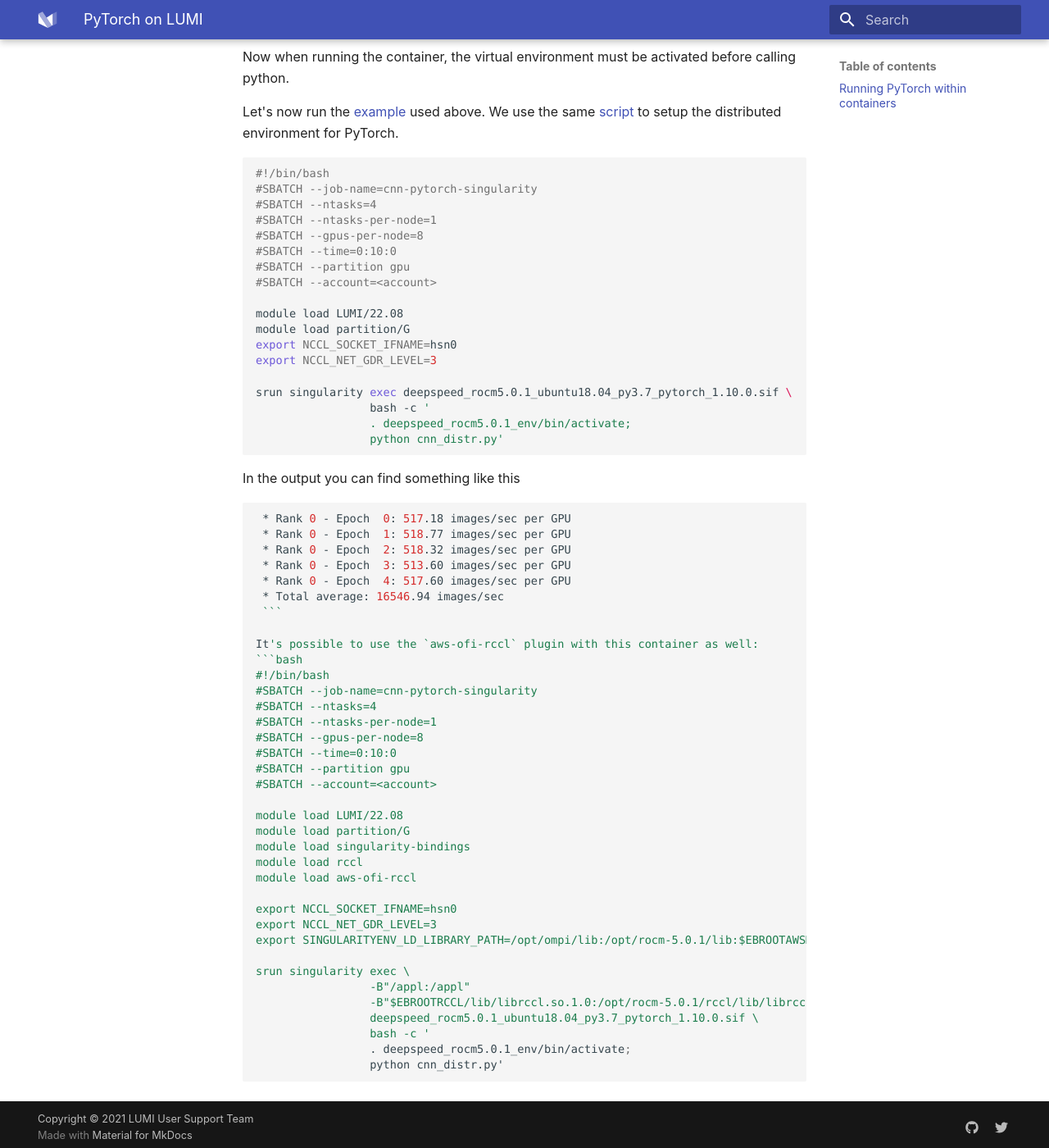
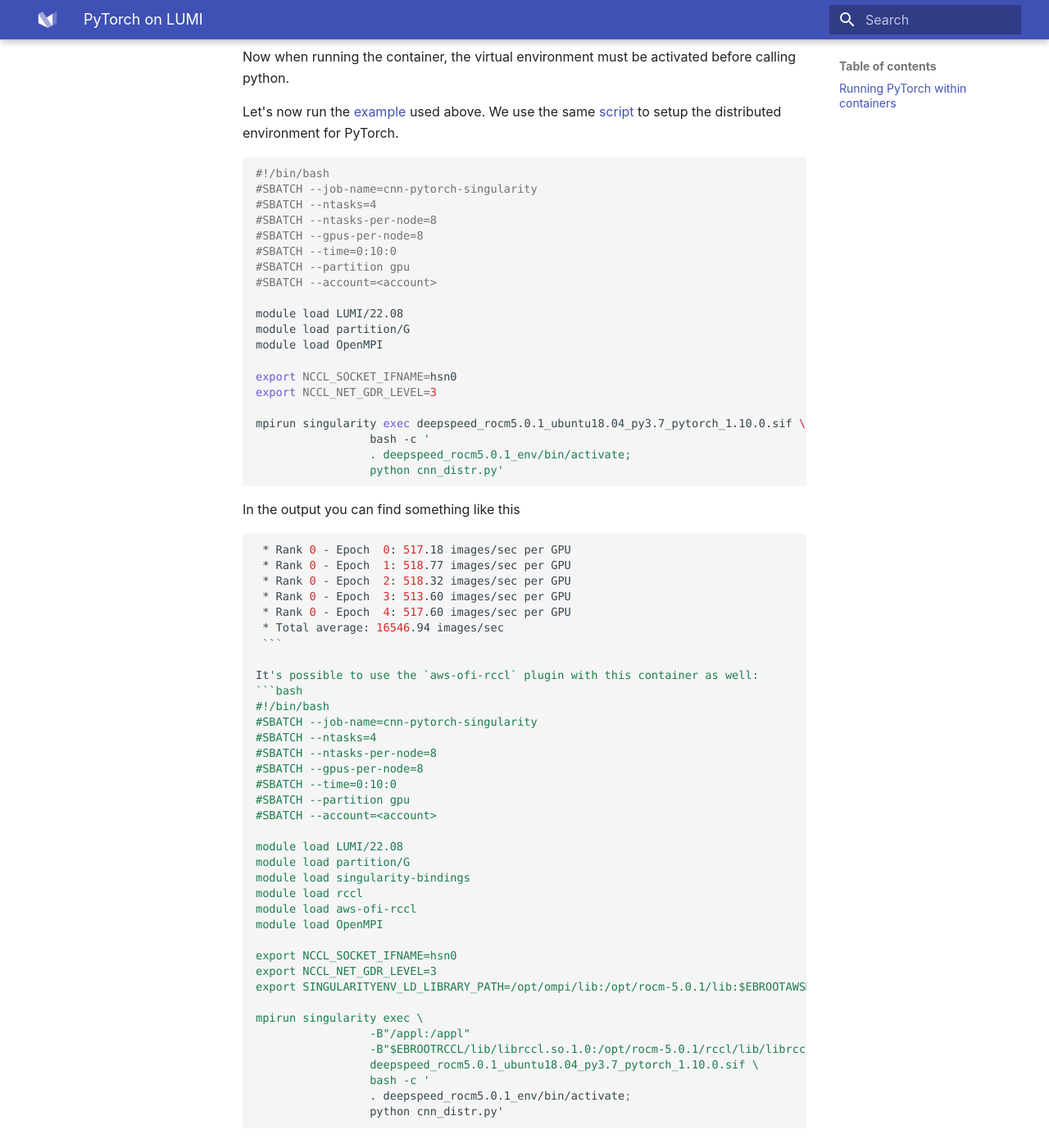
Before and after one commit to Lumi-supercomputer/lumi-userguide, an MkDocs documentation site: the page built from docs/software/packages/pytorch.md, in a window 1280 px wide and 1400 px high, scrolled down 2201 px. Shown: the whole window at 82% size. Built offline with MkDocs 1.6.1 and Material for MkDocs 9.7.7, drawn with Linux system fonts in a browser that asks for light colours; some of the changed text lies outside the part shown.

Commit message:
Update pytorch.md

```diff
--- a/docs/software/packages/pytorch.md
+++ b/docs/software/packages/pytorch.md
@@ -25,7 +25,7 @@
 #!/bin/bash
 #SBATCH --job-name=cnn-pytorch
 #SBATCH --ntasks=4
-#SBATCH --ntasks-per-node=1
+#SBATCH --ntasks-per-node=8
 #SBATCH --gpus-per-node=8
 #SBATCH --time=0:10:0
 #SBATCH --partition gpu
@@ -88,7 +88,7 @@
 #!/bin/bash
 #SBATCH --job-name=cnn-pytorch-singularity
 #SBATCH --ntasks=4
-#SBATCH --ntasks-per-node=1
+#SBATCH --ntasks-per-node=8
 #SBATCH --gpus-per-node=8
 #SBATCH --time=0:10:0
 #SBATCH --partition gpu
@@ -96,10 +96,12 @@
 
 module load LUMI/22.08
 module load partition/G
+module load OpenMPI
+
 export NCCL_SOCKET_IFNAME=hsn0
 export NCCL_NET_GDR_LEVEL=3
 
-srun singularity exec deepspeed_rocm5.0.1_ubuntu18.04_py3.7_pytorch_1.10.0.sif \
+mpirun singularity exec deepspeed_rocm5.0.1_ubuntu18.04_py3.7_pytorch_1.10.0.sif \
                  bash -c '
                  . deepspeed_rocm5.0.1_env/bin/activate;
                  python cnn_distr.py'
@@ -120,7 +122,7 @@
 #!/bin/bash
 #SBATCH --job-name=cnn-pytorch-singularity
 #SBATCH --ntasks=4
-#SBATCH --ntasks-per-node=1
+#SBATCH --ntasks-per-node=8
 #SBATCH --gpus-per-node=8
 #SBATCH --time=0:10:0
 #SBATCH --partition gpu
@@ -131,12 +133,13 @@
 module load singularity-bindings
 module load rccl
 module load aws-ofi-rccl
+module load OpenMPI
 
 export NCCL_SOCKET_IFNAME=hsn0
 export NCCL_NET_GDR_LEVEL=3
 export SINGULARITYENV_LD_LIBRARY_PATH=/opt/ompi/lib:/opt/rocm-5.0.1/lib:$EBROOTAWSMINOFIMINRCCL/lib:/opt/cray/xpmem/2.4.4-2.3_9.1__gff0e1d9.shasta/lib64:$SINGULARITYENV_LD_LIBRARY_PATH
 
-srun singularity exec \
+mpirun singularity exec \
                  -B"/appl:/appl"
                  -B"$EBROOTRCCL/lib/librccl.so.1.0:/opt/rocm-5.0.1/rccl/lib/librccl.so.1.0.50001" \
                  deepspeed_rocm5.0.1_ubuntu18.04_py3.7_pytorch_1.10.0.sif \
```
